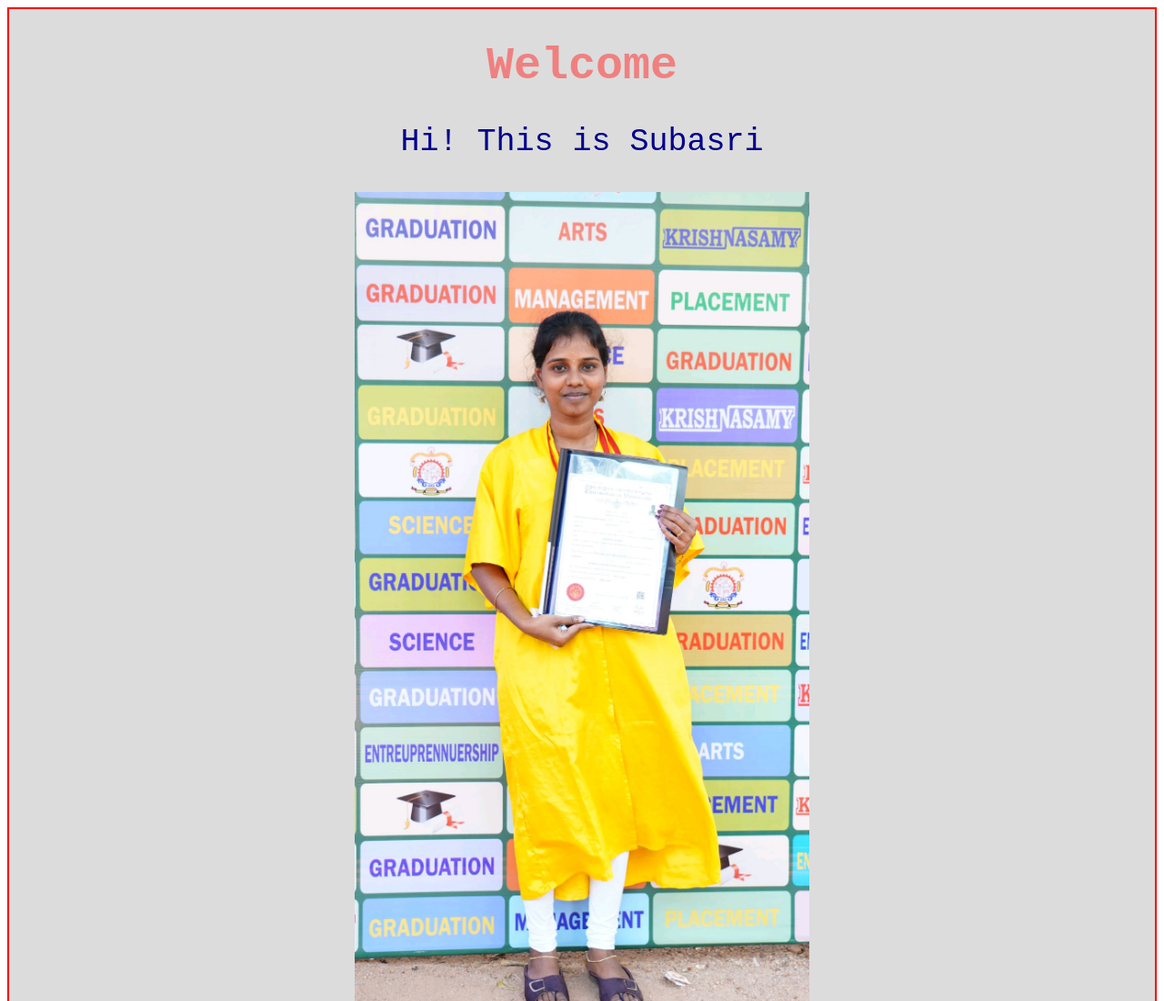
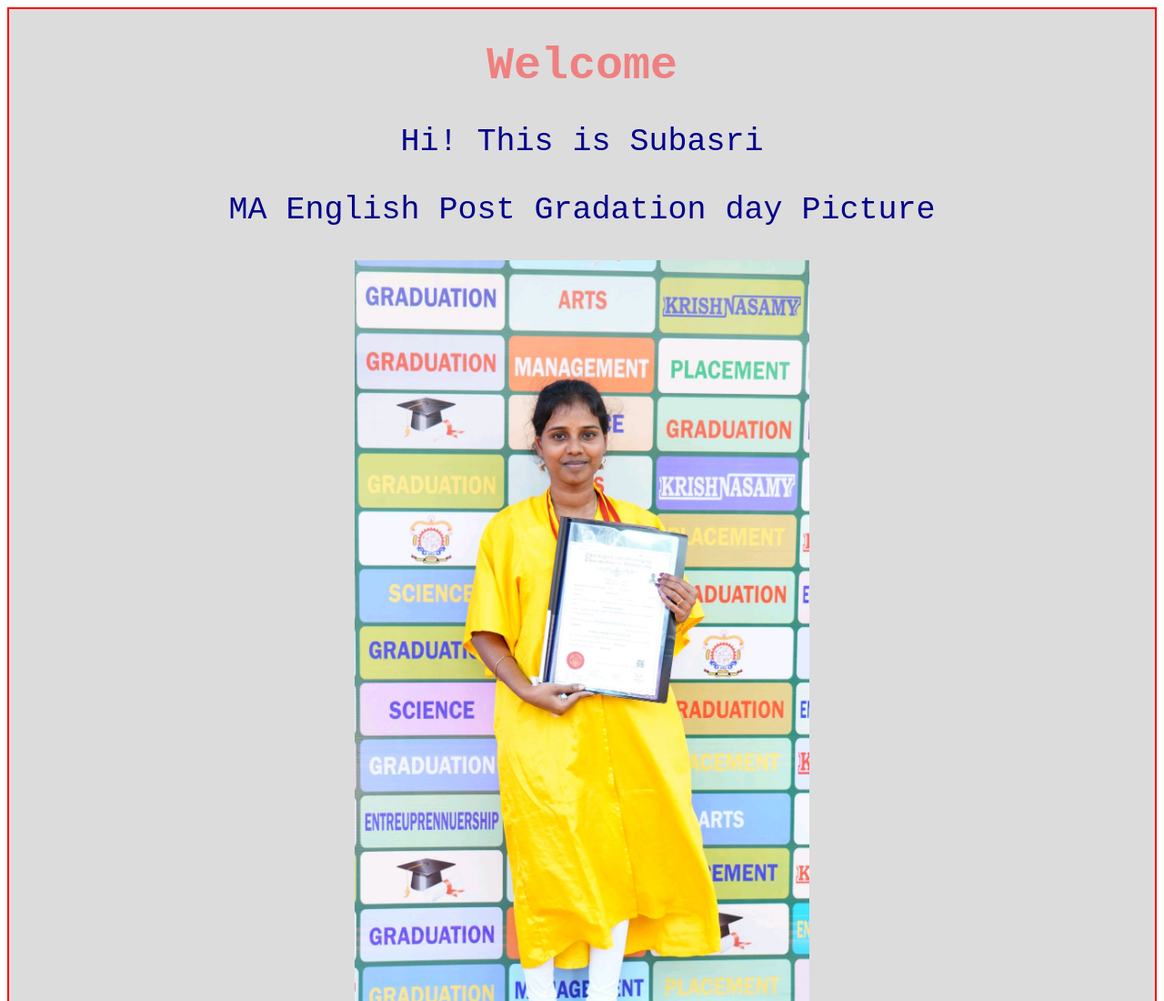
Before and after one commit to Mugilan7399/Sample1, a plain HTML site: page index.html in a window 1280 px wide. Shown: the top 1100 px of the page at 91% size. Drawn offline with Linux system fonts and the light colour scheme.

Commit message:
added new msg

```diff
--- a/index.html
+++ b/index.html
@@ -31,6 +31,7 @@
     <div>
       <h1>Welcome</h1>
       <p>Hi! This is Subasri</p>
+      <p>MA English Post Gradation day Picture</p>
       <img src="Suba.jpg" alt="Suba graduation" width="300px" />
     </div>
   </body>
```
